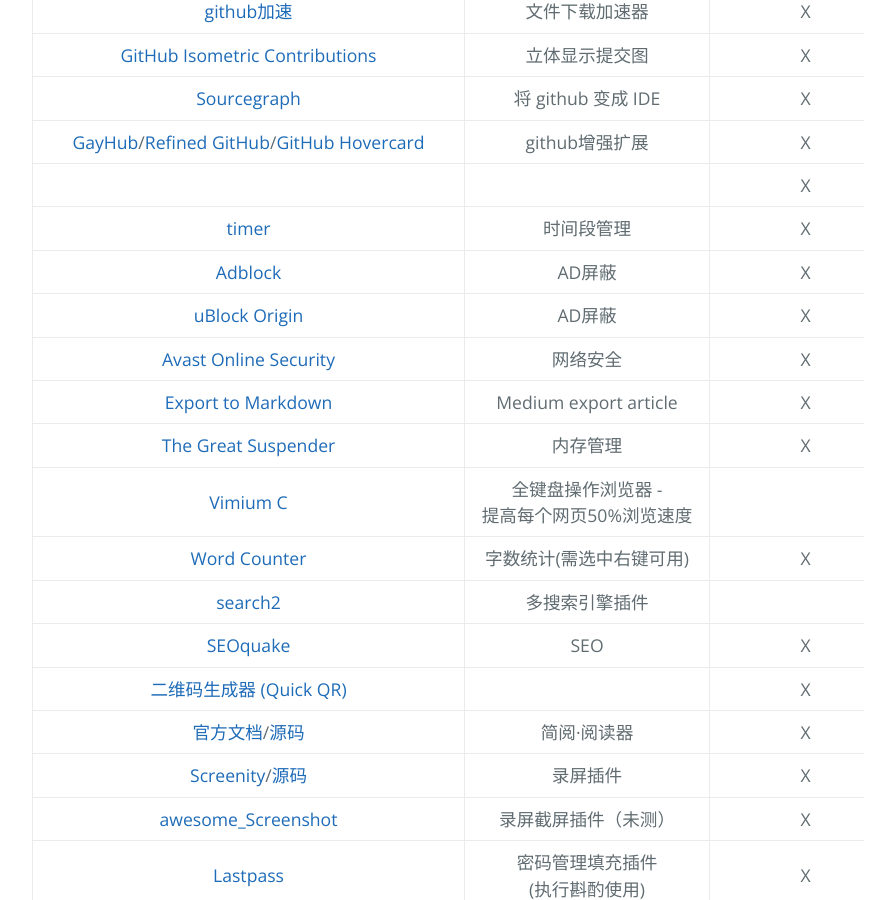
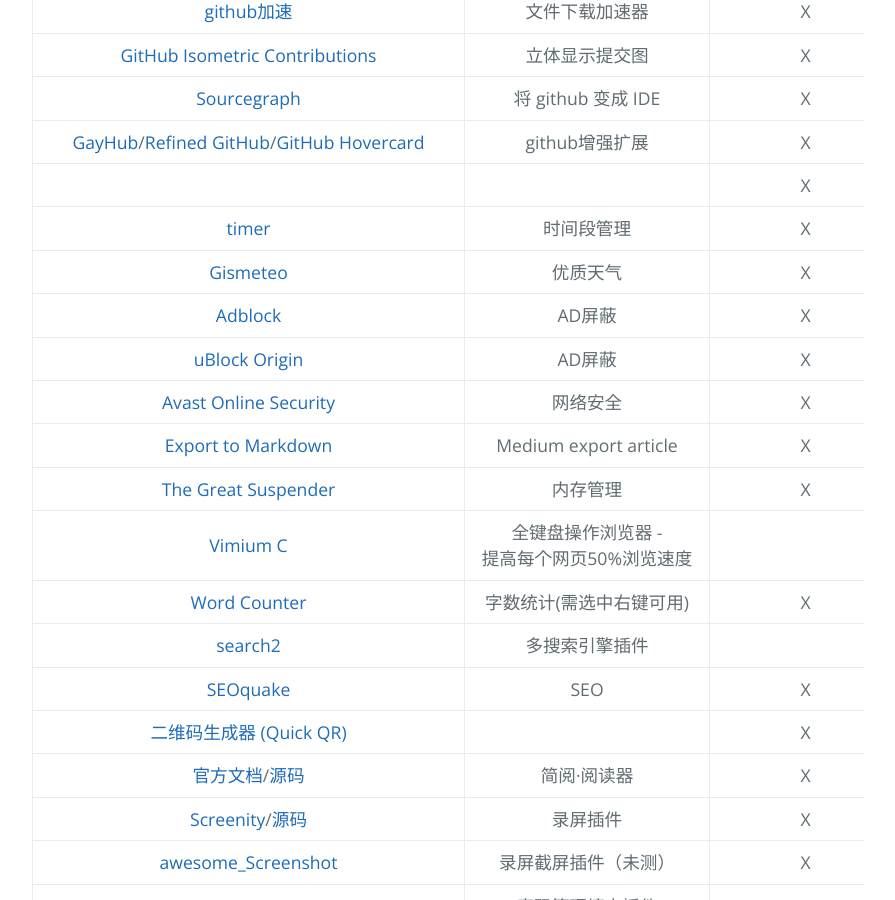
Before and after one commit to AmbroseRen/test, a Jekyll site: the page built from Doc/Tools/Chrome.md, in a window 1280 px wide and 900 px high, scrolled down 2033 px. Shown: the whole window, without its empty margins (192-1087 px from the left). Built offline with Jekyll 4.4.1, drawn with Linux system fonts in a browser that asks for light colours; our own code applies the rules of GitHub Pages for plain Markdown files; the repository's description, which GitHub fills in, is left out.

Commit message:
Update Chrome.md

```diff
--- a/Doc/Tools/Chrome.md
+++ b/Doc/Tools/Chrome.md
@@ -49,6 +49,7 @@
 | [GayHub](https://chrome.google.com/webstore/detail/gayhub/mdcffelghikdiafnfodjlgllenhlnejl)/[Refined GitHub](https://chrome.google.com/webstore/detail/refined-github/hlepfoohegkhhmjieoechaddaejaokhf)/[GitHub Hovercard](https://chrome.google.com/webstore/detail/github-hovercard/mmoahbbnojgkclgceahhakhnccimnplk) | github增强扩展 | X |
 | []() |  | X |
 | [timer](https://chrome.google.com/webstore/detail/timer/hepmlgghomccjinhcnkkikjpgkjibglj) | 时间段管理 | X |
+| [Gismeteo](https://chrome.google.com/webstore/detail/gismeteo/bfegaehidkkcfaikpaijcdahnpikhobf) | 优质天气 | X |
 | [Adblock](https://chrome.google.com/webstore/detail/adblock-plus-free-ad-bloc/cfhdojbkjhnklbpkdaibdccddilifddb) | AD屏蔽 | X |
 | [uBlock Origin](https://chrome.google.com/webstore/detail/ublock-origin/cjpalhdlnbpafiamejdnhcphjbkeiagm) | AD屏蔽 | X |
 | [Avast Online Security](https://chrome.google.com/webstore/detail/avast-online-security/gomekmidlodglbbmalcneegieacbdmki) | 网络安全 | X |
```
